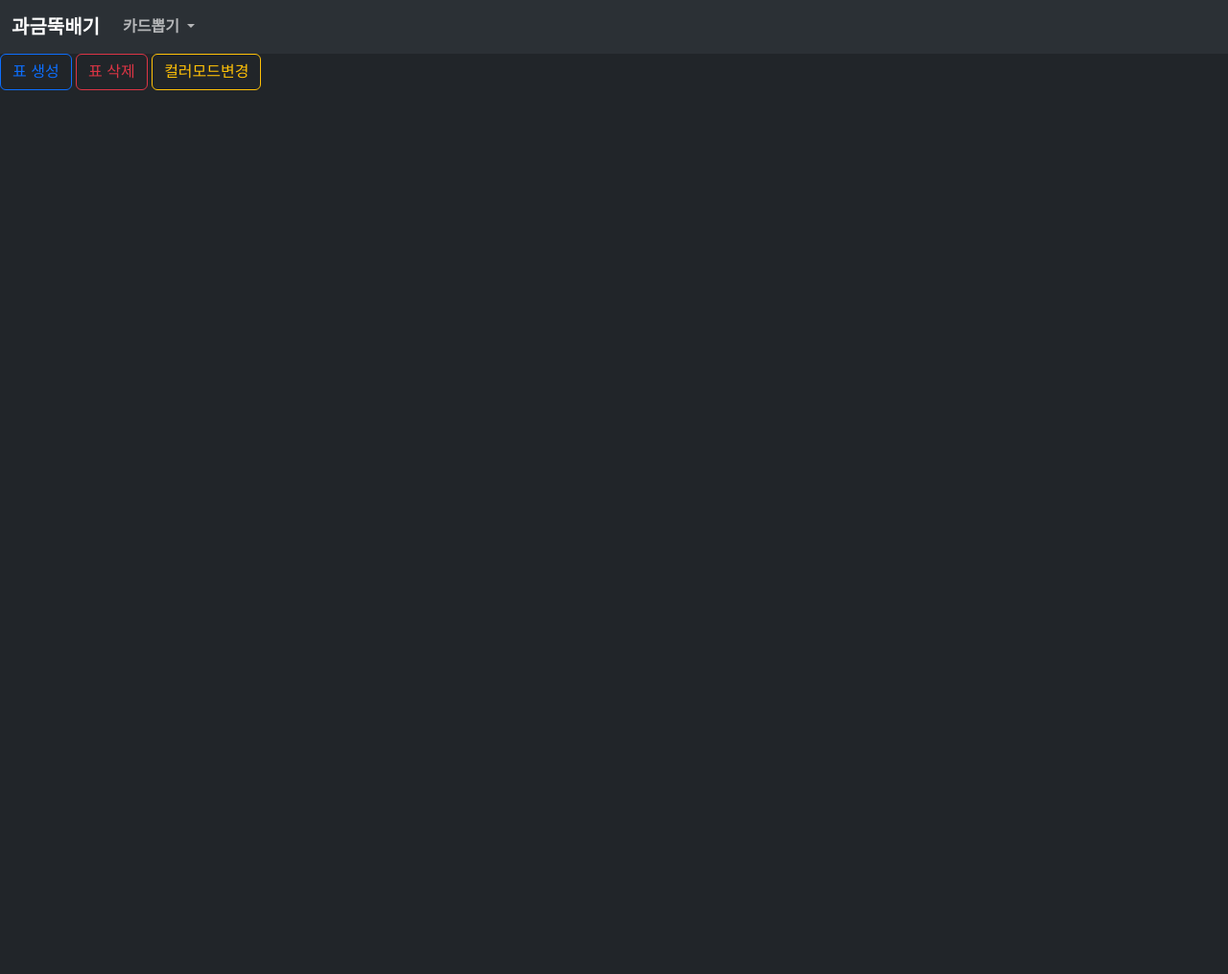
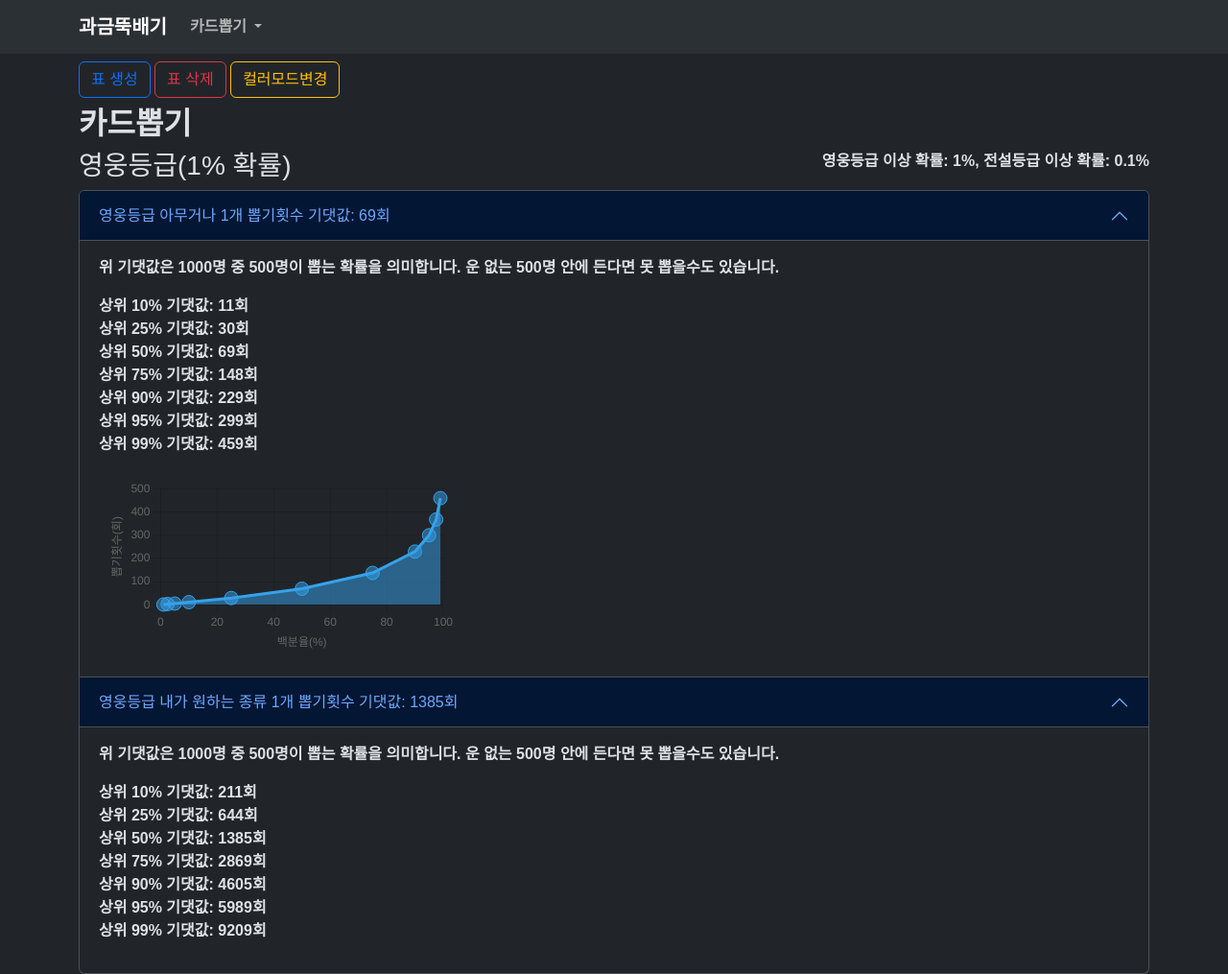
Before and after one commit to ProjectEli/WhaleSimulator, a plain HTML site: page index.html in a window 1280 px wide. Shown: the whole page at 96% size. Before the commit the page ends 800 px from the top, so only its background shows below. Drawn offline with nearby package versions, Linux system fonts and the light colour scheme; a web font is replaced by a local one.

Commit message:
간단 레이아웃 확인용

```diff
--- a/index.html
+++ b/index.html
@@ -8,8 +8,8 @@
     <link rel="stylesheet" href="styles/Elistyle.css">
   </head>
   <body>
-    <nav class="navbar navbar-expand-sm bg-body-tertiary">
-      <div class="container-fluid">
+    <nav class="navbar navbar-expand-sm mb-2 bg-body-tertiary">
+      <div class="container-lg">
         <a class="navbar-brand" href="#">과금뚝배기</a>
         <button class="navbar-toggler p-2" type="button" data-bs-toggle="collapse" data-bs-target="#navbarSupportedContent" aria-controls="navbarSupportedContent" aria-expanded="false" aria-label="Toggle navigation">
           <span class="navbar-toggler-icon"></span>
@@ -32,12 +32,81 @@
       </div>
     </nav>
 
-    <button type="button" class="btn btn-outline-primary" id="generateTableButton">표 생성</button>
-    <button type="button" class="btn btn-outline-danger" id="deleteTableButton">표 삭제</button>
-    <button type="button" class="btn btn-outline-warning" id="toggleColorMode">컬러모드변경</button>
+    <div class="container-lg mb-2">
+      <button type="button" class="btn btn-outline-primary" id="generateTableButton">표 생성</button>
+      <button type="button" class="btn btn-outline-danger" id="deleteTableButton">표 삭제</button>
+      <button type="button" class="btn btn-outline-warning" id="toggleColorMode">컬러모드변경</button>
+    </div>
+
+    <div class="container-lg">
+      <main>
+        <article>
+          <h2>카드뽑기</h2>
+          <aside>
+            <p>영웅등급 이상 확률: 1%, 전설등급 이상 확률: 0.1%</p>
+          </aside>
+
+          <h3>영웅등급(1% 확률)</h3>
+          <div class="accordion" id="영웅등급계산결과">
+            <div class="accordion-item">
+              <h4 class="accordion-header">
+                <button class="accordion-button" type="button" data-bs-toggle="collapse" data-bs-target="#영웅뽑기설명" aria-expanded="true" aria-controls="영웅뽑기설명">
+                  영웅등급 아무거나 1개 뽑기횟수 기댓값: 69회
+                </button>
+              </h4>
+              <div id="영웅뽑기설명" class="accordion-collapse collapse show">
+                <div class="accordion-body">
+                  <p>
+                    위 기댓값은 1000명 중 500명이 뽑는 확률을 의미합니다. 운 없는 500명 안에 든다면 못 뽑을수도 있습니다.
+                  </p>
+                  <p>
+                    상위 10% 기댓값: 11회<br>
+                    상위 25% 기댓값: 30회<br>
+                    상위 50% 기댓값: 69회<br>
+                    상위 75% 기댓값: 148회<br>
+                    상위 90% 기댓값: 229회<br>
+                    상위 95% 기댓값: 299회<br>
+                    상위 99% 기댓값: 459회
+                  </p>
+                  <div class="w-auto p-2">
+                    <canvas id="myChart" class="mh-100"></canvas>
+                  </div>
+
+                </div>
+              </div>
+            </div>
+            <div class="accordion-item">
+              <h4 class="accordion-header">
+                <button class="accordion-button" type="button" data-bs-toggle="collapse" data-bs-target="#뽑기설명2" aria-expanded="true" aria-controls="뽑기설명2">
+                  영웅등급 내가 원하는 종류 1개 뽑기횟수 기댓값: 1385회
+                </button>
+              </h4>
+              <div id="뽑기설명2" class="accordion-collapse collapse show">
+                <div class="accordion-body">
+                  <p>
+                    위 기댓값은 1000명 중 500명이 뽑는 확률을 의미합니다. 운 없는 500명 안에 든다면 못 뽑을수도 있습니다.
+                  </p>
+                  <p>
+                    상위 10% 기댓값: 211회<br>
+                    상위 25% 기댓값: 644회<br>
+                    상위 50% 기댓값: 1385회<br>
+                    상위 75% 기댓값: 2869회<br>
+                    상위 90% 기댓값: 4605회<br>
+                    상위 95% 기댓값: 5989회<br>
+                    상위 99% 기댓값: 9209회
+                  </p>
+                </div>
+              </div>
+            </div>
+          </div>
+        </article>
+      </main>
+    </div>
+
 
     <div id="probTable"></div>
 
+    <script src="https://cdn.jsdelivr.net/npm/chart.js@4.3.0/dist/chart.umd.min.js"></script>
     <script src="scripts/tableworks.js"></script>
     <script src="scripts/colorworks.js"></script>
     <script src="https://cdn.jsdelivr.net/npm/bootstrap@5.3.0-alpha3/dist/js/bootstrap.bundle.min.js" integrity="sha384-ENjdO4Dr2bkBIFxQpeoTz1HIcje39Wm4jDKdf19U8gI4ddQ3GYNS7NTKfAdVQSZe" crossorigin="anonymous"></script>
--- a/scripts/tableworks.js
+++ b/scripts/tableworks.js
@@ -1,3 +1,5 @@
+'use strict';
+
 let generateTableButton = document.getElementById('generateTableButton');
 let deleteTableButton = document.getElementById('deleteTableButton');
 let probTable = document.getElementById('probTable');
@@ -80,3 +82,64 @@ generateTableButton.addEventListener('click', () => {
     </tbody>
   </table>`
 })
+
+var labels = [
+  '상위1%',
+  '상위2.5%',
+  '상위5%',
+  '상위10%',
+  '상위25%',
+  '상위50%',
+  '상위75%',
+  '상위90%',
+  '상위95%',
+  '상위97.5%',
+  '상위99%',
+];
+
+const percentiles = [1,2.5,5,10,25,50,75,90,95,97.5,99];
+const reqTrials = [1,3,5,11,29,69,137,229,299,367,459];
+const coords = percentiles.map( (v,i) => ({x:v, y:reqTrials[i]}) );
+
+const ctx = document.getElementById('myChart');
+
+new Chart(ctx, {
+  type: 'scatter',
+  data: {
+    labels: labels,
+    datasets: [{
+      label:['백분율, 뽑기횟수'],
+      fill:true,
+      data: coords,
+    }]
+  },
+  options: {
+    responsive: true,
+    showLine: true,
+    scales: {
+      y: {
+        title: {
+          display: true,
+          text: '뽑기횟수(회)'
+        },
+      },
+      x: {
+        title: {
+          display: true,
+          text: '백분율(%)'
+        },
+      },
+    },
+    elements: {
+      point: {
+        radius: 7
+      }
+    },
+
+    plugins: {
+      legend: {
+        display: false
+      },
+    }
+  }
+});
--- a/styles/Elistyle.css
+++ b/styles/Elistyle.css
@@ -8,3 +8,11 @@ body {
 .navbar-brand {
     font-weight: bolder;
 }
+
+h2 {
+    font-weight: bolder;
+}
+
+aside {
+    float: right;
+}
```
